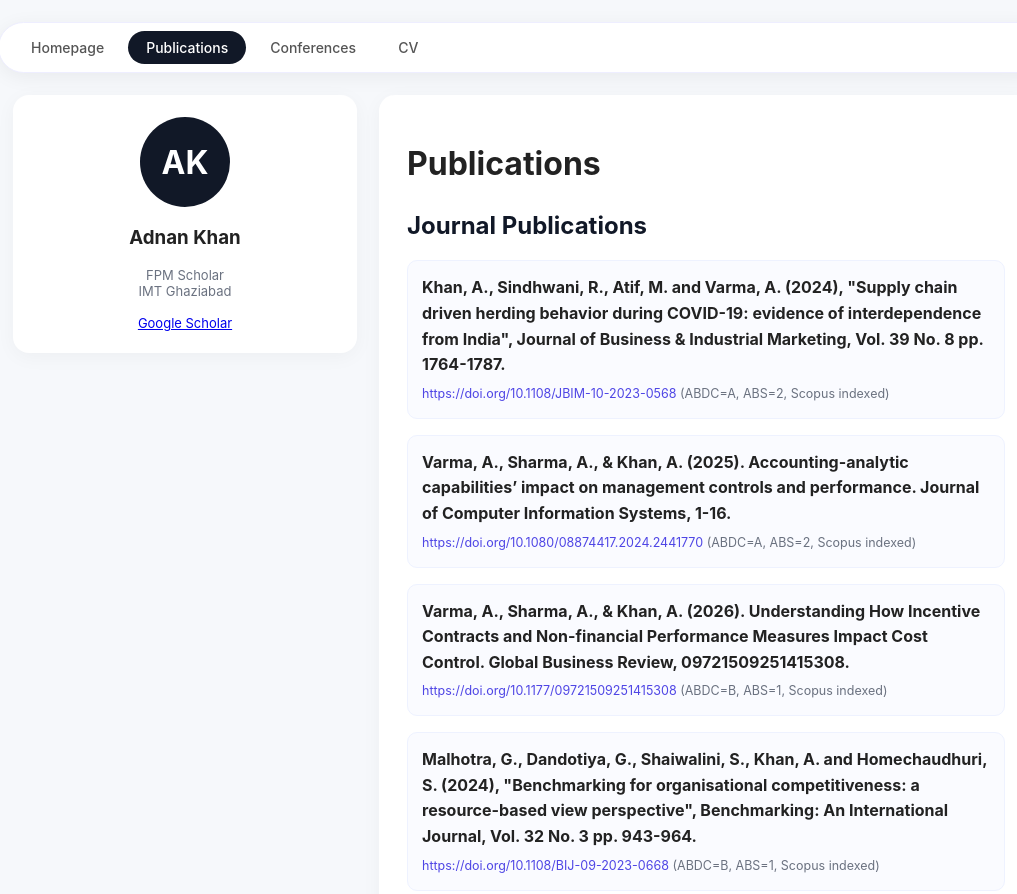
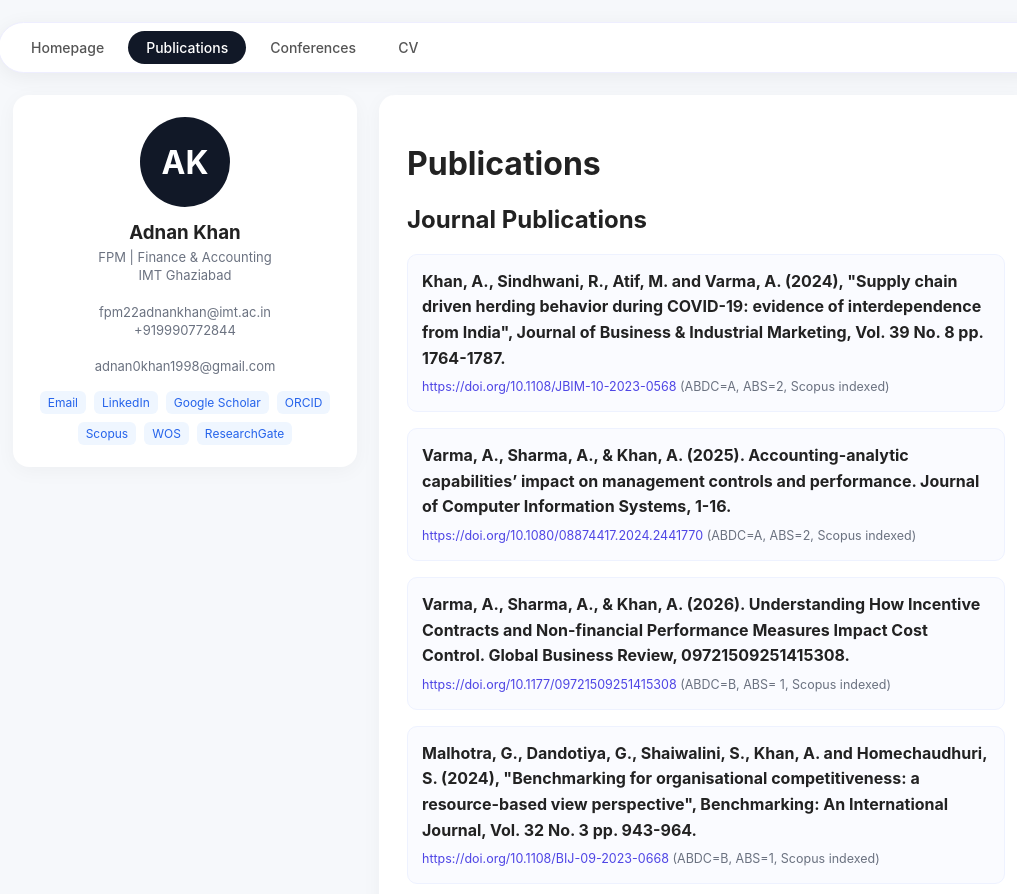
Before and after one commit to adnan-dev1998/adnan-dev1998.github.io, a plain HTML site: page publications.html in a window 1280 px wide. Shown: the top 894 px of the page, without its empty margins (117-1134 px from the left). Drawn offline with Linux system fonts and the light colour scheme.

Commit message:
Update publications.html

```diff
--- a/publications.html
+++ b/publications.html
@@ -2,20 +2,24 @@
 <html lang="en">
 <head><meta charset="UTF-8"><meta name="viewport" content="width=device-width, initial-scale=1.0"><title>Publications - Adnan Khan</title>
 <style>
-body{background:#f6f8fb;font-family:Inter,sans-serif;margin:0;color:#222}
+body{background:#f6f8fb;font-family:Inter,system-ui,sans-serif;margin:0;color:#222}
 .top-nav{max-width:1020px;margin:22px auto 0;background:#fff;padding:8px 14px;border-radius:999px;display:flex;gap:6px;box-shadow:0 4px 20px rgba(0,0,0,0.06);border:1px solid #eef;flex-wrap:wrap}
 .top-nav a{padding:8px 18px;border-radius:999px;text-decoration:none;color:#555;font-size:14px;font-weight:500}
 .top-nav a.active{background:#111827;color:#fff}
+.top-nav a:hover{background:#f3f4f6}
 .container{max-width:1020px;margin:22px auto;display:flex;gap:22px;padding:0 10px;flex-wrap:wrap}
 .left{width:300px;background:#fff;border-radius:16px;padding:22px;box-shadow:0 4px 20px rgba(0,0,0,0.04);height:fit-content}
 .left .avatar{width:90px;height:90px;background:#111827;color:#fff;border-radius:50%;display:flex;align-items:center;justify-content:center;font-size:32px;font-weight:700;margin:0 auto}
-.left h3{text-align:center}
-.left .sub{font-size:13px;color:#6b7280;text-align:center}
+.left h3{margin:14px 0 4px;text-align:center}
+.left .sub{font-size:13px;color:#6b7280;text-align:center;line-height:1.4}
+.left .links{margin-top:16px;display:flex;flex-wrap:wrap;gap:8px;justify-content:center}
+.left .links a{font-size:12px;color:#2563eb;text-decoration:none;background:#eff6ff;padding:4px 8px;border-radius:6px}
 .right{flex:1;background:#fff;border-radius:16px;padding:28px;box-shadow:0 4px 20px rgba(0,0,0,0.04);min-width:300px}
 .pub{margin-bottom:16px;padding:14px;background:#fafbff;border:1px solid #eef2ff;border-radius:10px;line-height:1.6}
 .small{font-size:12.5px;color:#6b7280;margin-top:6px;word-break:break-all}
 .small a{color:#4f46e5;text-decoration:none}
-h2{margin-top:28px;color:#111827}
+ul{line-height:1.7}
+li{margin-bottom:10px}
 </style>
 </head>
 <body>
@@ -26,7 +30,20 @@ h2{margin-top:28px;color:#111827}
 <a href="cv.html">CV</a>
 </div>
 <div class="container">
-<div class="left"><div class="avatar">AK</div><h3>Adnan Khan</h3><div class="sub">FPM Scholar<br>IMT Ghaziabad<br><br><a href="https://scholar.google.com/citations?user=QIu8VAIAAAAJ&hl=en&oi=sra" target="_blank">Google Scholar</a></div></div>
+<div class="left">
+<div class="avatar">AK</div>
+<h3>Adnan Khan</h3>
+<div class="sub">FPM | Finance & Accounting<br>IMT Ghaziabad<br><br>fpm22adnankhan@imt.ac.in<br>+919990772844<br><br>adnan0khan1998@gmail.com</div>
+<div class="links">
+<a href="mailto:fpm22adnankhan@imt.ac.in">Email</a>
+<a href="https://www.linkedin.com/in/adnan-khan-9342b51b5" target="_blank">LinkedIn</a>
+<a href="https://scholar.google.com/citations?user=QIu8VAIAAAAJ&hl=en&oi=sra" target="_blank">Google Scholar</a>
+<a href="https://orcid.org/0000-0002-2282-9771" target="_blank">ORCID</a>
+<a href="https://www.scopus.com/authid/detail.uri?authorId=58927239100" target="_blank">Scopus</a>
+<a href="https://www.webofscience.com/wos/author/record/GXZ-7848-2022" target="_blank">WOS</a>
+<a href="https://www.researchgate.net/profile/Adnan-Khan-185" target="_blank">ResearchGate</a>
+</div>
+</div>
 <div class="right">
 <h1>Publications</h1>
 
@@ -36,15 +53,15 @@ h2{margin-top:28px;color:#111827}
 
 <div class="pub"><b>Varma, A., Sharma, A., & Khan, A. (2025). Accounting-analytic capabilities’ impact on management controls and performance. Journal of Computer Information Systems, 1-16.</b><div class="small"><a href="https://doi.org/10.1080/08874417.2024.2441770" target="_blank">https://doi.org/10.1080/08874417.2024.2441770</a> (ABDC=A, ABS=2, Scopus indexed)</div></div>
 
-<div class="pub"><b>Varma, A., Sharma, A., & Khan, A. (2026). Understanding How Incentive Contracts and Non-financial Performance Measures Impact Cost Control. Global Business Review, 09721509251415308.</b><div class="small"><a href="https://doi.org/10.1177/09721509251415308" target="_blank">https://doi.org/10.1177/09721509251415308</a> (ABDC=B, ABS=1, Scopus indexed)</div></div>
+<div class="pub"><b>Varma, A., Sharma, A., & Khan, A. (2026). Understanding How Incentive Contracts and Non-financial Performance Measures Impact Cost Control. Global Business Review, 09721509251415308.</b><div class="small"><a href="https://doi.org/10.1177/09721509251415308" target="_blank">https://doi.org/10.1177/09721509251415308</a> (ABDC=B, ABS= 1, Scopus indexed)</div></div>
 
 <div class="pub"><b>Malhotra, G., Dandotiya, G., Shaiwalini, S., Khan, A. and Homechaudhuri, S. (2024), "Benchmarking for organisational competitiveness: a resource-based view perspective", Benchmarking: An International Journal, Vol. 32 No. 3 pp. 943-964.</b><div class="small"><a href="https://doi.org/10.1108/BIJ-09-2023-0668" target="_blank">https://doi.org/10.1108/BIJ-09-2023-0668</a> (ABDC=B, ABS=1, Scopus indexed)</div></div>
 
-<div class="pub"><b>Varma, A. & Khan, A. (2023). Simons levers of control disentangled: A quasi-experiment into the competitiveness of hybrid firms. Management Control: 2, 2023, 19-41.</b><div class="small"><a href="https://doi.org/10.3280/MACO2023-002002" target="_blank">https://doi.org/10.3280/MACO2023-002002</a> (ABDC=C)</div></div>
+<div class="pub"><b>Varma, A.& Khan, A. (2023). Simons levers of control disentangled: A quasi-experiment into the competitiveness of hybrid firms. Management Control: 2, 2023, 19-41.</b><div class="small"><a href="https://doi.org/10.3280/MACO2023-002002" target="_blank">https://doi.org/10.3280/MACO2023-002002</a> (ABDC=C)</div></div>
 
 <h2>Case Study Publications</h2>
 
-<div class="pub"><b>Asian Paints: Growth and Valuation in 2024. Authors: Ashish Varma (IMT Ghaziabad); Shreya Gupta (IMT Ghaziabad); Krishna Malpani (IMT Ghaziabad); Adnan Khan (IMT Ghaziabad).</b><div class="small"><a href="https://casecent.re/p/198201" target="_blank">https://casecent.re/p/198201</a></div></div>
+<div class="pub"><b>Asian Paints: Growth and Valuation in 2024. Authors: Ashish Varma (Institute of Management Technology, Ghaziabad (IMT); Shreya Gupta (Institute of Management Technology, Ghaziabad (IMT)); Krishna Malpani (Institute of Management Technology, Ghaziabad (IMT)); Adnan Khan (Institute of Management Technology, Ghaziabad (IMT)).</b><div class="small"><a href="https://casecent.re/p/198201" target="_blank">https://casecent.re/p/198201</a></div></div>
 
 </div>
 </div>
```
